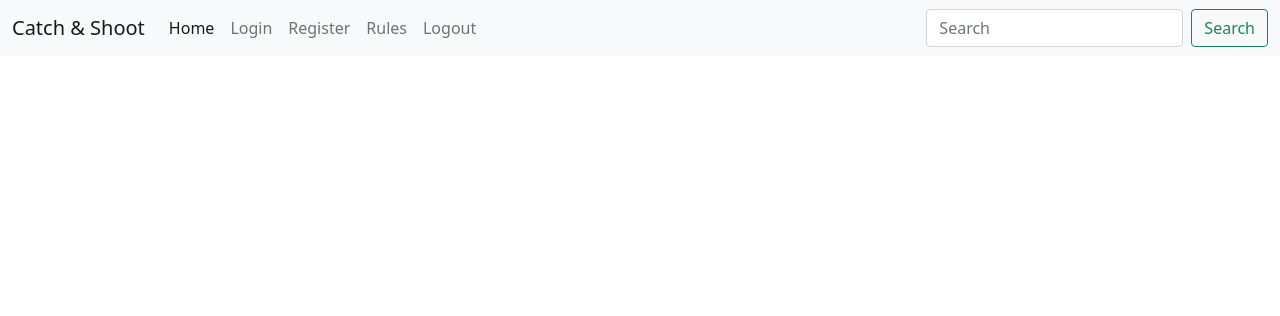
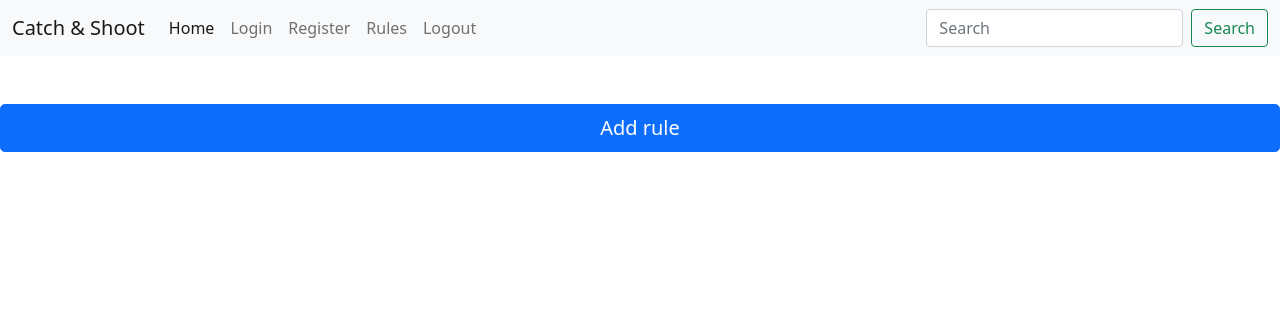
Before and after one commit to omri30000/Serverus, a Flask app: page /rules in a window 1280 px wide. Shown: the top 316 px of the page. Run offline with Flask 2, Linux system fonts and the light colour scheme; the visitor is signed in with stand-in values (Sample User, id 1); data that the repository does not hold is empty; some libraries are stand-ins or nearby versions.

Commit message:
added rule adding functionality without putting data in DB

```diff
--- a/WebAppComponent/DatabaseManager.py
+++ b/WebAppComponent/DatabaseManager.py
@@ -70,6 +70,10 @@ class DatabaseManager:
 
         return rows
 
+    def add_rule(self, user_identifier, rule):
+        # todo: rearrange Rules in data base and add rule
+        pass
+
     def __insert_product(self):
         d = str(datetime.datetime.now())
         sql_statement = "INSERT INTO Products (joinDate, lastSeenDate) VALUES (\'" + d + \
--- a/WebAppComponent/Main.py
+++ b/WebAppComponent/Main.py
@@ -3,6 +3,7 @@ from flask import render_template
 from flask import request
 from flask import redirect, url_for
 from flask import session
+from flask import flash
 
 import DatabaseManager
 import config
@@ -32,9 +33,11 @@ def login_page():
             user_name = request.form["usernameName"]
             password = request.form["passwordName"]
             if db_manager.check_login(user_name, password):
+
                 session["userID"] = db_manager.get_user_id(user_name)
                 return redirect(url_for("dashboard_page"))
             else:
+                flash('You were successfully logged in')
                 # todo: throw exception and raise message
                 return render_template("login.html")
 
@@ -76,6 +79,16 @@ def rule_management_page():
         return redirect(url_for("login_page"))
 
 
+@app.route("/addRule")
+def add_rule():
+    if "userID" in session:  # the user is connected
+        rule = request.get_string()
+        db_manager.add_rule(session["userID"], rule)
+        return render_template("rules.html", content=db_manager.get_all_rules(), user_id=session["userID"])
+    else:
+        return redirect(url_for("login_page"))
+
+
 @app.route("/logout")
 def logout():
     session.pop("userID", None)
--- a/WebAppComponent/templates/rules.html
+++ b/WebAppComponent/templates/rules.html
@@ -22,6 +22,22 @@
 {% endblock %}
 
 {% block content %}
+    <script src="https://unpkg.com/sweetalert/dist/sweetalert.min.js"></script>
+    <script>
+    function addRuleClicked(){
+        swal("Add new rule: ", {
+          content: "input",
+        })
+        .then((value) => {
+            fetch('/rules')
+              .then(function () {
+                  return value;
+              });
+        });
+    }
+    </script>
+
+    <button class="w-100 btn btn-lg btn-primary" type="submit" onclick="addRuleClicked()">Add rule</button>
 
     <div class="row">
         {% for id, data, creator in content %}
```
